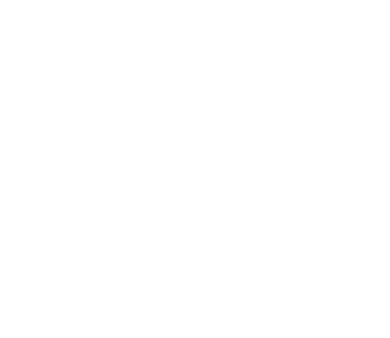
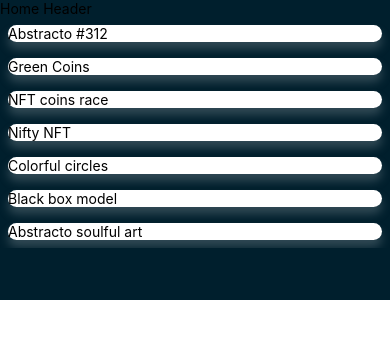
Before and after one commit to ushanwk/NFTify-Marketplace, a React Native app: screen /Home in a window 390 px wide. Shown: the top 338 px of the page. Built offline with nearby package versions, Linux system fonts and the light colour scheme.

Commit message:
nft card component creating

```diff
--- a/components/NFTCard.js
+++ b/components/NFTCard.js
@@ -1,9 +1,15 @@
-import {Text, View} from "react-native";
+import {View, Image, Text} from "react-native";
+import { useNavigation } from "@react-navigation/native";
 
-const NFTCard = () => {
+import { COLORS, SIZES, SHADOWS, assets } from "../constants";
+
+const NFTCard = ({ data }) => {
+
+    const navigation = useNavigation();
+
     return(
-        <View>
-            <Text>NFT Card</Text>
+        <View style={{ backgroundColor: COLORS.white, borderRadius: SIZES.font, marginBottom: SIZES.extraLarge, margin: SIZES.base, ...SHADOWS.dark }}>
+            <Text>{data.name}</Text>
         </View>
     )
 }
--- a/screens/Home.js
+++ b/screens/Home.js
@@ -11,7 +11,18 @@
 
             <View style={{ flex: 1 }}>
                 <View style={{ zIndex: 0 }}>
+                    <FlatList
+                        data={NFTData}
+                        renderItem={({ item }) => <NFTCard data={item} />}
+                        keyExtractor={(item) => item.id}
+                        showsVerticalScrollIndicator={false}
+                        ListHeaderComponent={<HomeHeader />}
+                    />
+                </View>
 
+                <View style={{ position: "absolute", top: 0, bottom: 0, right: 0, left: 0, zIndex: -1, }}>
+                    <View style={{ height: 300, backgroundColor: COLORS.primary }} />
+                    <View style={{ flex: 1, backgroundColor: COLORS.white }} />
                 </View>
             </View>
         </SafeAreaView>
```
